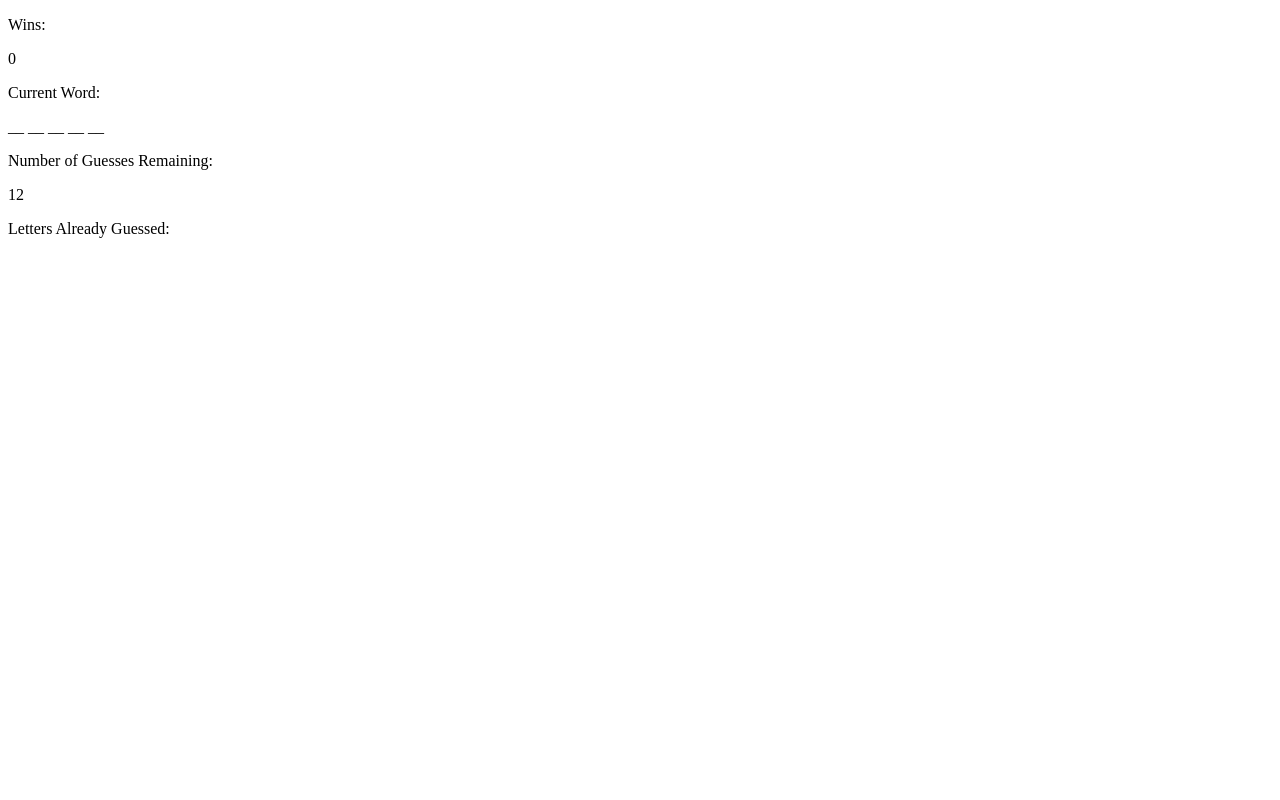
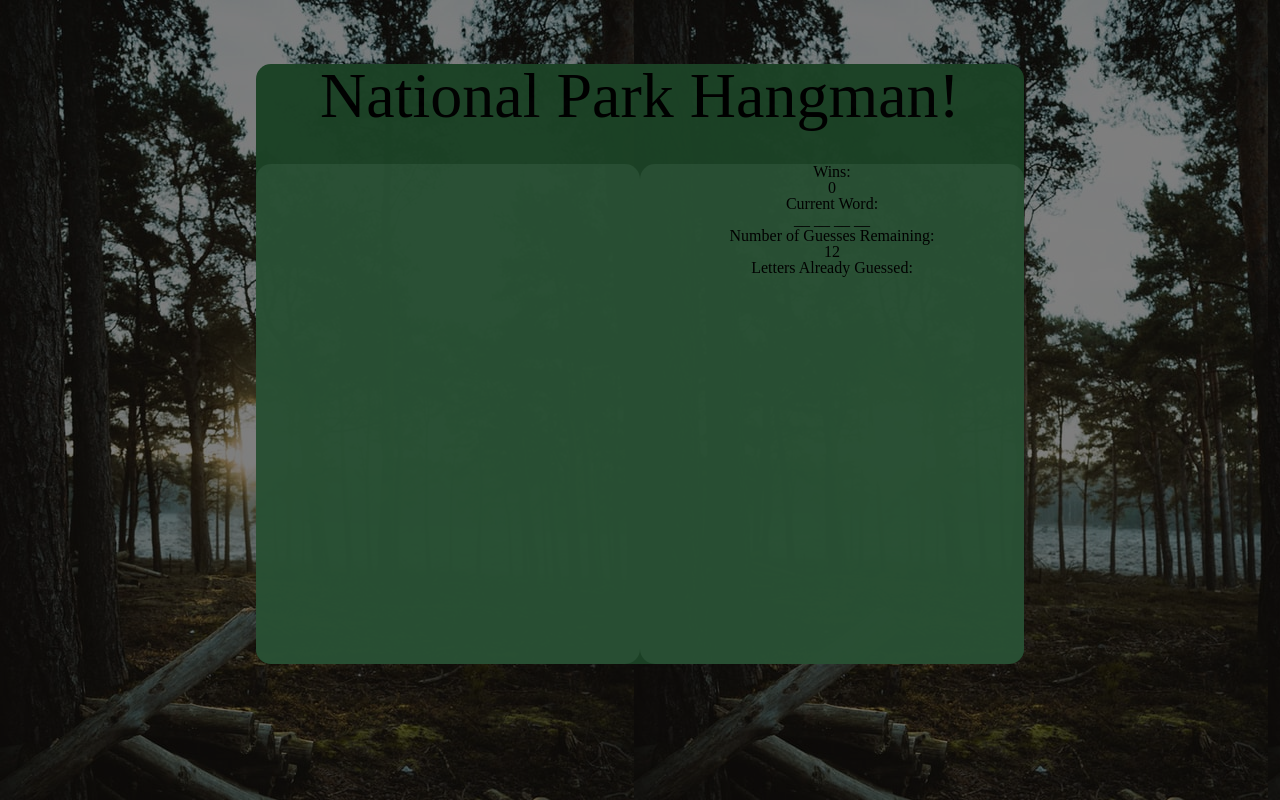
Before and after one commit to kowaldustin/dustin-kowal-prework, a plain HTML site: page Module-2_Assessment/index.html in a window 1280 px wide. Drawn offline with Linux system fonts and the light colour scheme.

Commit message:
small stylistic changes, including div creation and background

```diff
--- /dev/null
+++ b/Module-2_Assessment/assets/css/reset.css
@@ -0,0 +1,48 @@
+/* http://meyerweb.com/eric/tools/css/reset/
+   v2.0 | 20110126
+   License: none (public domain)
+*/
+
+html, body, div, span, applet, object, iframe,
+h1, h2, h3, h4, h5, h6, p, blockquote, pre,
+a, abbr, acronym, address, big, cite, code,
+del, dfn, em, img, ins, kbd, q, s, samp,
+small, strike, strong, sub, sup, tt, var,
+b, u, i, center,
+dl, dt, dd, ol, ul, li,
+fieldset, form, label, legend,
+table, caption, tbody, tfoot, thead, tr, th, td,
+article, aside, canvas, details, embed,
+figure, figcaption, footer, header, hgroup,
+menu, nav, output, ruby, section, summary,
+time, mark, audio, video {
+	margin: 0;
+	padding: 0;
+	border: 0;
+	font-size: 100%;
+	font: inherit;
+	vertical-align: baseline;
+}
+/* HTML5 display-role reset for older browsers */
+article, aside, details, figcaption, figure,
+footer, header, hgroup, menu, nav, section {
+	display: block;
+}
+body {
+	line-height: 1;
+}
+ol, ul {
+	list-style: none;
+}
+blockquote, q {
+	quotes: none;
+}
+blockquote:before, blockquote:after,
+q:before, q:after {
+	content: '';
+	content: none;
+}
+table {
+	border-collapse: collapse;
+	border-spacing: 0;
+}
--- a/Module-2_Assessment/assets/css/style.css
+++ b/Module-2_Assessment/assets/css/style.css
@@ -0,0 +1,37 @@
+body{
+    width:100%;
+    height:100%;
+    background-image: linear-gradient(rgba(0,0,0,0.5), rgba(0,0,0,0.5) ),
+    url("../images/siteBackground.jpg");
+}
+.gameContainer{
+    width: 60%;
+    height: 600px;
+    margin-right:20%;
+    margin-left:20%;
+    margin-top:5%;
+    background-color: #1C4226;
+    opacity: 0.98;
+    border-radius:15px;
+    text-align:center;
+}
+.titleDiv{
+    height:100px;
+    width:100%;
+    text-align: center;
+    font-size:4em;
+}
+.guessInfo{
+    height:500px;
+    width:50%;
+    float:left;
+    background-color: #295034;
+    border-radius:15px;
+}
+.gameInfo{
+    height:500px;
+    width:50%;
+    float:right;
+    background-color: #295034;
+    border-radius:15px;
+}
--- a/Module-2_Assessment/assets/javascript/game.js
+++ b/Module-2_Assessment/assets/javascript/game.js
@@ -4,14 +4,12 @@ var lettersGuessed = document.getElementById("lettersGuessed");
 var winCountPara = document.getElementById("winCount");
 const answerArray = [];
 const wrongCharArray = [];
-//const currentWordArray = [];
 var winCount = 0;
 var numGuesses;
 var currentWord;
 var guessKey;
-var correctLetter = false;
 
-const wordList = ["test", "testy", "tester", "testing", "tested"];
+const wordList = ["yellowstone", "zion", "glacier", "teton", "olympic", "redwood"];
 
 //choosen word is replaced with
 function gameSetup() {
@@ -41,8 +39,7 @@ function checkLetter() {
     for (let i = 0; i < currentWord.length; i++) {
       if (guessKey === currentWord[i]) {
         answerArray[i] = guessKey;
-        currentWordPara.innerHTML = answerArray.join(" ");
-        correctLetter = true;
+        currentWordPara.innerHTML = answerArray.join(" ").toUpperCase();
       }
     }
 
@@ -53,7 +50,7 @@ function checkLetter() {
         if(!answerArray.includes(guessKey) && !wrongCharArray.includes(guessKey)){
 
             wrongCharArray.push(guessKey);
-            lettersGuessed.innerHTML = wrongCharArray.join(" ");
+            lettersGuessed.innerHTML = wrongCharArray.join(" ").toUpperCase();
 
             //decreases number of guesses if it was an incorrect letter
             numGuesses--;
--- a/Module-2_Assessment/index.html
+++ b/Module-2_Assessment/index.html
@@ -4,8 +4,16 @@
     <meta charset="UTF-8">
     <meta name="viewport" content="width=device-width, initial-scale=1.0">
     <meta http-equiv="X-UA-Compatible" content="ie=edge">
+    <link rel="stylesheet" href="assets/css/reset.css">
+    <link rel="stylesheet" href="assets/css/style.css">
   </head>
   <body>
+    <div class="gameContainer">
+      <div class="titleDiv">
+        <h1>National Park Hangman!</h1>
+      </div>
+      <div class="guessInfo"></div>
+      <div class="gameInfo">
         <p>Wins:</p>
         <p id="winCount">0</p>
         <p>Current Word:</p>
@@ -14,6 +22,8 @@
         <p id="guessRemain">test</p>
         <p>Letters Already Guessed:</p>
         <p id="lettersGuessed">test</p>
+      </div>
+    </div>
     <script type="text/javascript" src="assets/javascript/game.js"></script>
   </body>
 </html>
```
Also changed, not shown: Module-2_Assessment/assets/images/siteBackground.jpg (added). Lines whose indentation alone changed are shown as unchanged.
